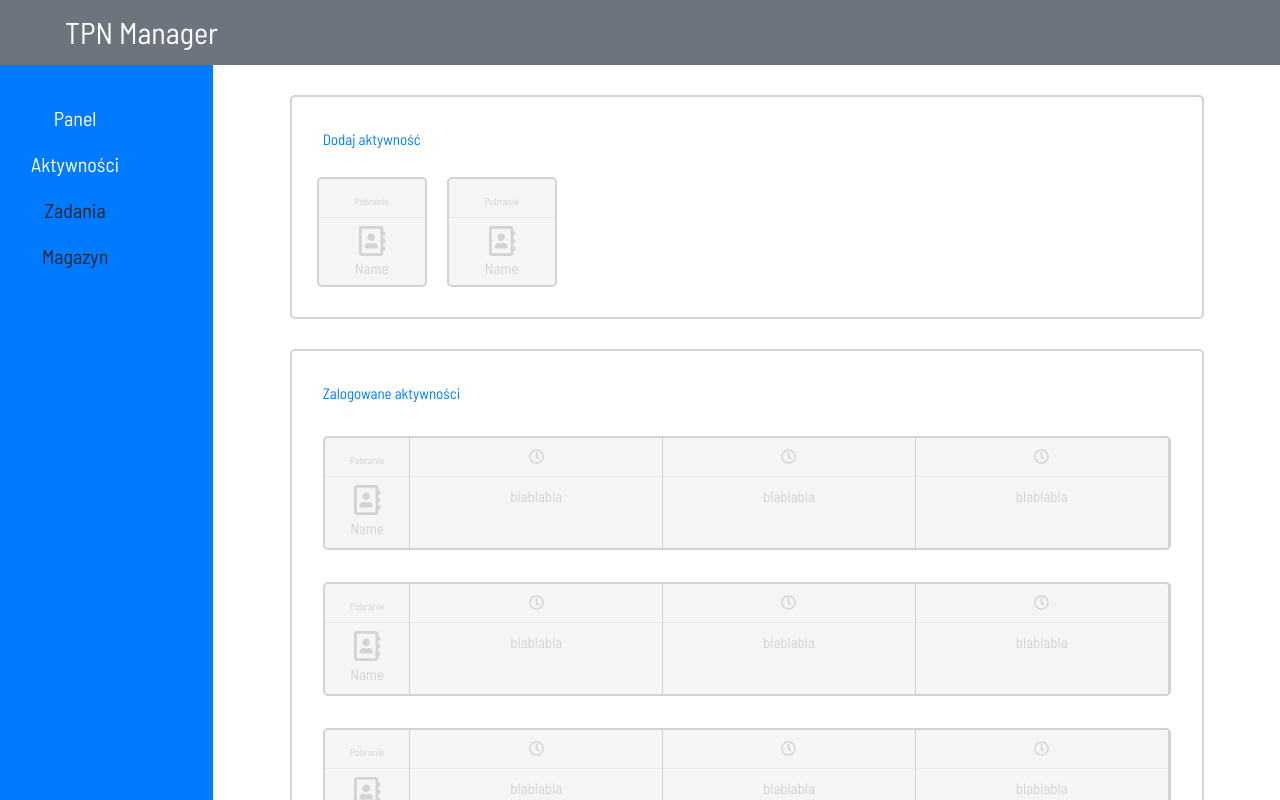
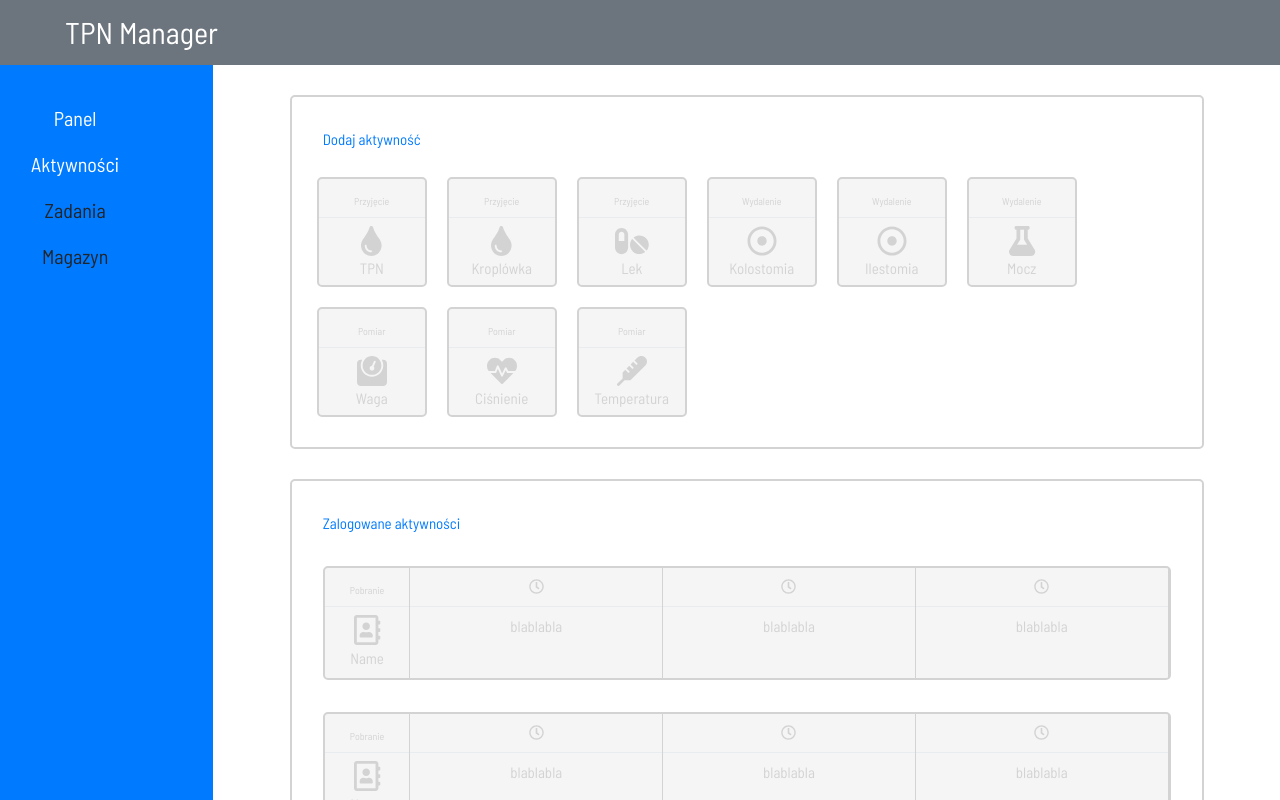
Before and after one commit to jbelezina/tpnmanagerclient, a React (Create React App) app: page /aktywnosci in a window 1280 px wide. Shown: the top 800 px of the page. Built offline with nearby package versions, Linux system fonts and the light colour scheme.

Commit message:
Add activity improvements and icons

```diff
--- a/src/ActivityPage.js
+++ b/src/ActivityPage.js
@@ -3,6 +3,59 @@ import ActivityTile from './ActivityTile';
 import LoggedActivity from './LoggedActivity';
 
 class ActivityPage extends Component {
+
+  constructor(){
+    super()
+    this.state={
+      activityTiles: [
+        {
+          name: 'TPN',
+          category: 'Przyjęcie',
+          icon: 'fas fa-tint fa-2x'
+        },
+        {
+          name: 'Kroplówka',
+          category: 'Przyjęcie',
+          icon: 'fas fa-tint fa-2x'
+        },
+        {
+          name: 'Lek',
+          category: 'Przyjęcie',
+          icon: 'fas fa-pills fa-2x'
+        },
+        {
+          name: 'Kolostomia',
+          category: 'Wydalenie',
+          icon: 'far fa-dot-circle fa-2x'
+        },
+        {
+          name: 'Ilestomia',
+          category: 'Wydalenie',
+          icon: 'far fa-dot-circle fa-2x'
+        },
+        {
+          name: 'Mocz',
+          category: 'Wydalenie',
+          icon: 'fas fa-flask fa-2x'
+        },
+        {
+          name: 'Waga',
+          category: 'Pomiar',
+          icon: 'fas fa-weight fa-2x'
+        },
+        {
+          name: 'Ciśnienie',
+          category: 'Pomiar',
+          icon: 'fas fa-heartbeat fa-2x'
+        },
+        {
+          name: 'Temperatura',
+          category: 'Pomiar',
+          icon: 'fas fa-thermometer fa-2x'
+        },
+      ]
+    }
+  }
 
   render() {
     let style={
@@ -19,16 +72,22 @@ class ActivityPage extends Component {
       fontSize: '15px',
       fontColor: 'darkgrey',
     }
+
+    let activityTiles = this.state.activityTiles.map((tile, index)=>{
+      return (
+        <ActivityTile data={tile}/>
+      )
+    })
+
+
     return (
-
       <div>
         <div>
           <div className="row">
             <div style={style} className="offset-lg-1 col-lg-10 text-primary">
               <div className="m-3">Dodaj aktywność</div>
-              <div className="d-flex flex-row ">
-              <ActivityTile/>
-              <ActivityTile/>
+              <div className="d-flex flex-wrap flex-row ">
+                {activityTiles}
               </div>
             </div>
           </div>
--- a/src/ActivityTile.js
+++ b/src/ActivityTile.js
@@ -13,10 +13,10 @@ class ActivityTile extends Component {
       return (
         <div className="activityTile">
           <div>
-            <div style={header}><br/>Pobranie</div>
+            <div style={header}><br/>{this.props.data.category}</div>
             <div className="dropdown-divider"></div>
-            <div><i className="far fa-address-book fa-2x"></i></div>
-            <div>Name</div>
+            <div><i className={this.props.data.icon}></i></div>
+            <div>{this.props.data.name}</div>
           </div>
         </div>
       );
```
Also changed, not shown: src/TpnDripForm.js (added, +50 -0 lines), src/css/Forms.css (added, +18 -0 lines).
